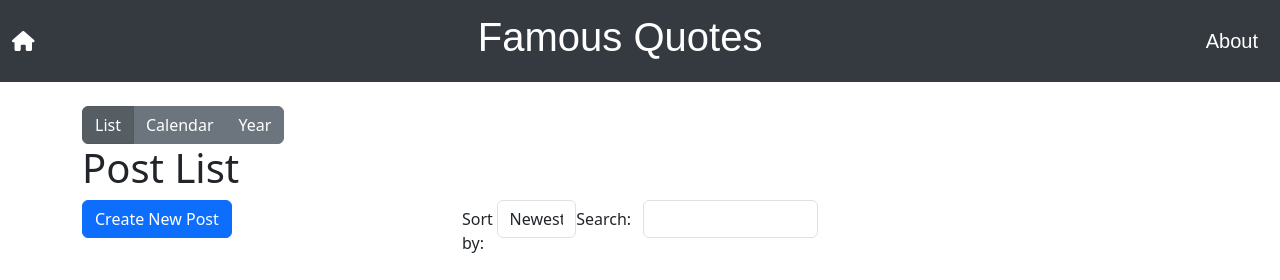
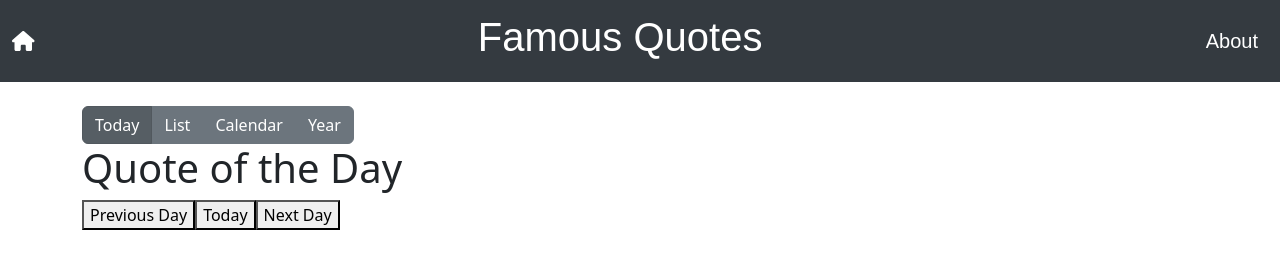
Before and after one commit to lambley/journal-frontend, a React (Create React App) app: page / in a window 1280 px wide. Shown: the top 280 px of the page. Built offline with nearby package versions, Linux system fonts and the light colour scheme; no server answers.

Commit message:
add TodayView for a quote of the day

```diff
--- a/src/Components/Post.tsx
+++ b/src/Components/Post.tsx
@@ -1,9 +1,5 @@
 import { IPost } from "../types/data";
 import Card from 'react-bootstrap/Card';
-import Badge from 'react-bootstrap/Badge';
-import Container from 'react-bootstrap/Container';
-import Row from 'react-bootstrap/Row';
-import Col from 'react-bootstrap/Col';
 
 export const Post = (props: IPost) => {
   const { title, content, label, created_at } = props;
@@ -36,7 +32,7 @@ export const Post = (props: IPost) => {
         <Card.Text>{content}</Card.Text>
         <div className="post-card-bottom">
           <span className={`post-label ${colourLabels(label)}`}>#{label}</span>
-          <div className="post-date"><i>Added on {created_at.toString().slice(0, 10)}</i></div>
+          <div className="post-date"><i>Added on {created_at?.toString().slice(0, 10)}</i></div>
         </div>
       </Card.Body>
     </Card>
--- /dev/null
+++ b/src/Components/TodayView.tsx
@@ -0,0 +1,69 @@
+import { axiosInstance } from "../Api/Api";
+import { useState, useEffect } from "react";
+import { IPost } from "../types/data";
+import { Post } from "./Post";
+
+export const TodayView = () => {
+  const [post, setPost] = useState<IPost>();
+  const [date, setDate] = useState<Date>(new Date);
+
+  useEffect(() => {
+    getQuote(date.toISOString());
+  }, []);
+
+  const getQuote = async (date: string) => {
+    try {
+      const response = await axiosInstance.get("/api/v1/posts/date=" + date);
+      setPost(response.data);
+    } catch (error) {
+      console.log(error);
+    }
+  };
+
+  const handlePrevDay = () => {
+    setDate(new Date(date.setDate(date.getDate() - 1)));
+    const prevDay = date.toISOString();
+    getQuote(prevDay);
+  };
+
+  const handleNextDay = () => {
+    setDate(new Date(date.setDate(date.getDate() + 1)));
+    const nextDay = date.toISOString();
+    getQuote(nextDay);
+  };
+
+  const handleToday = () => {
+    setDate(new Date());
+    const today = new Date().toISOString();
+    getQuote(today);
+  }
+
+  const postComponent = (post: IPost | undefined) => {
+    return (
+      post && (
+        <Post
+          key={post.id}
+          id={post.id}
+          title={post.title}
+          content={post.content}
+          label={post.label}
+          created_at={post.created_at}
+        />
+      )
+    );
+  };
+
+  return (
+    <div className="today-view">
+      <h1>Quote of the Day</h1>
+      <div className="quote">
+        {postComponent(post)}
+      </div>
+      <div className="navigation-buttons">
+        <button onClick={handlePrevDay}>Previous Day</button>
+        <button onClick={handleToday}>Today</button>
+        <button onClick={handleNextDay}>Next Day</button>
+      </div>
+    </div>
+  );
+};
--- a/src/Pages/HomePage.tsx
+++ b/src/Pages/HomePage.tsx
@@ -1,11 +1,12 @@
 import { MyCalendar } from "../Components/Calendar";
 import { PostList } from "../Components/PostList";
 import { YearOverviewChart } from "../Components/YearOverviewChart";
+import { TodayView } from "../Components/TodayView";
 import { useState } from "react";
-import { ButtonGroup, Button, Tab, Tabs } from "react-bootstrap";
+import { ButtonGroup, Button, Tab } from "react-bootstrap";
 
 export const HomePage = () => {
-  const [activeView, setActiveView] = useState("PostList");
+  const [activeView, setActiveView] = useState("TodayView");
 
   const handleViewClick = (view:string) => {
     setActiveView(view);
@@ -14,6 +15,15 @@ export const HomePage = () => {
   return (
     <div className="home-page">
       <ButtonGroup aria-label="Basic example">
+        <Button
+          variant="secondary"
+          onClick={() => {
+            handleViewClick("TodayView");
+          }}
+          active={activeView === "TodayView"}
+        >
+          Today
+        </Button>
         <Button
           variant="secondary"
           onClick={() => {
@@ -44,6 +54,9 @@ export const HomePage = () => {
       </ButtonGroup>
       <Tab.Container activeKey={activeView}>
         <Tab.Content>
+          <Tab.Pane eventKey="TodayView">
+            <TodayView />
+          </Tab.Pane>
           <Tab.Pane eventKey="PostList">
             <PostList />
           </Tab.Pane>
```
